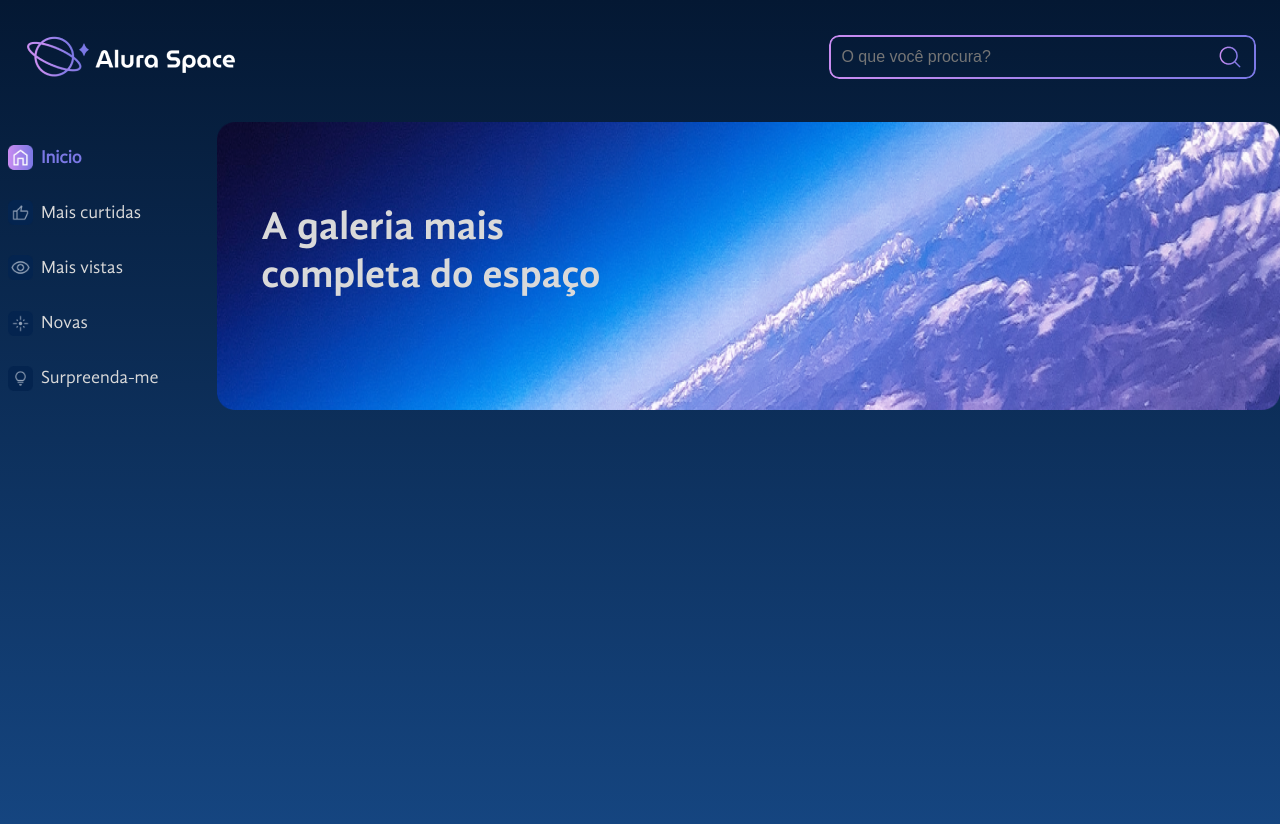
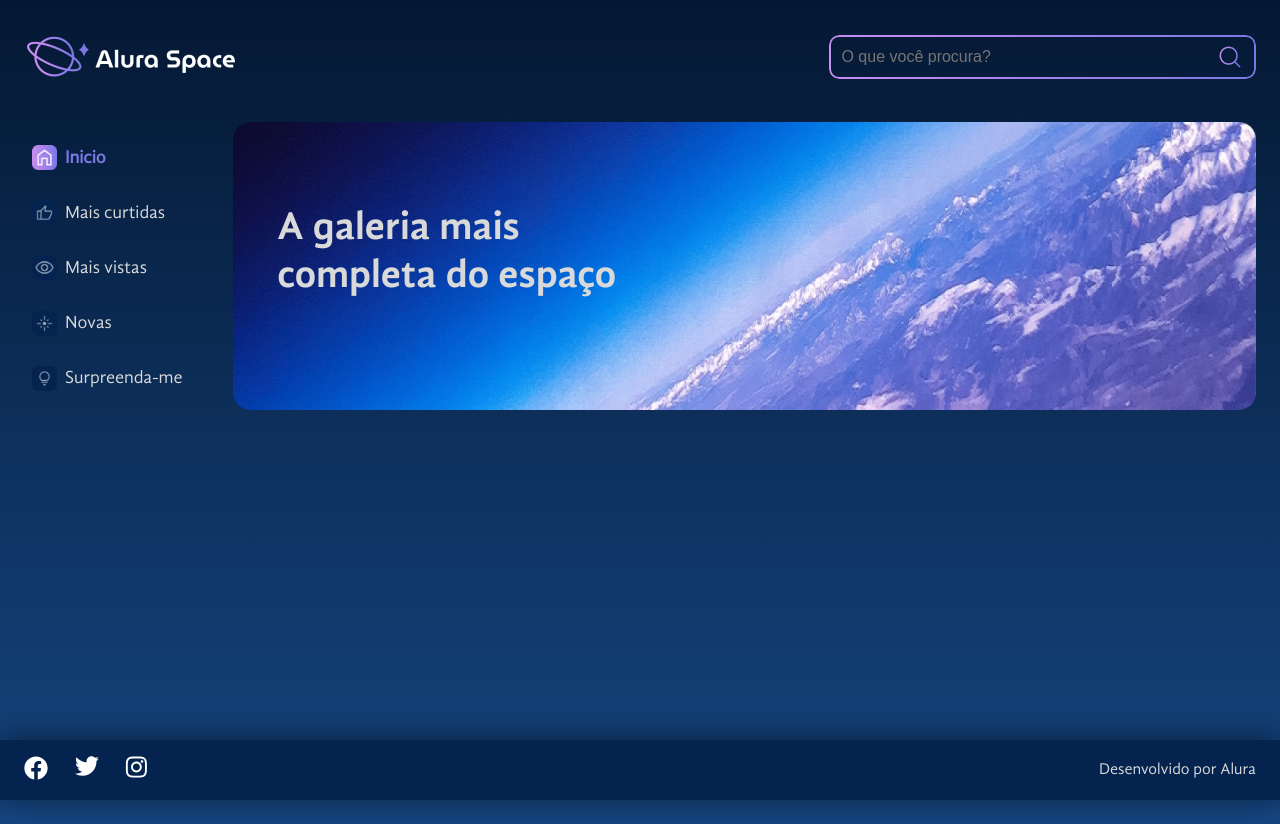
Before and after one commit to pedrohspires/alura-space, a React (Create React App) app: page / in a window 1280 px wide. Built offline with nearby package versions, Linux system fonts and the light colour scheme.

Commit message:
Criando e adicionando rodapé na página inicial

```diff
--- /dev/null
+++ b/src/Components/Rodape/Rodape.module.scss
@@ -0,0 +1,28 @@
+@import "../../Styles/variaveis";
+
+.rodape {
+  background-color: $azul-rodape;
+  display: flex;
+  justify-content: space-between;
+  align-items: center;
+  padding: 0 24px;
+  position: fixed;
+  bottom: 0;
+  height: 60px;
+  width: 100%;
+  box-shadow: 0px -2px 30px rgba($color: #000000, $alpha: 0.5);
+  box-sizing: border-box;
+
+  &__icones {
+    width: 10%;
+    display: flex;
+    justify-content: space-between;
+    cursor: pointer;
+  }
+
+  p {
+    margin: 0;
+    color: $cor-do-texto;
+    font-family: $fonte-normal;
+  }
+}
--- /dev/null
+++ b/src/Components/Rodape/index.jsx
@@ -0,0 +1,38 @@
+import React from 'react';
+import facebook from "./facebook.svg";
+import twitter from "./twitter.svg";
+import instagram from "./instagram.svg";
+import styles from "./Rodape.module.scss";
+
+function Rodape() {
+  return (
+    <footer className={styles.rodape}>
+      <div className={styles.rodape__icones}>
+        <a
+          href="https://www.facebook.com/AluraCursosOnline/"
+          target="_blank"
+          rel="noreferrer"
+        >
+          <img src={facebook} alt="ícone do facebook" />
+        </a>
+        <a
+          href="https://twitter.com/aluraonline?lang=en"
+          target="_blank"
+          rel="noreferrer"
+        >
+          <img src={twitter} alt="ícone do twitter" />
+        </a>
+        <a
+          href="https://www.instagram.com/aluraonline/?hl=en"
+          target="_blank"
+          rel="noreferrer"
+        >
+          <img src={instagram} alt="ícone do instagram" />
+        </a>
+      </div>
+      <p>Desenvolvido por Alura</p>
+    </footer>
+  )
+}
+
+export default Rodape
--- a/src/Paginas/PaginaInicial/index.jsx
+++ b/src/Paginas/PaginaInicial/index.jsx
@@ -2,15 +2,19 @@ import Cabecalho from "../../Components/Cabecalho";
 import Menu from '../../Components/Menu';
 import Banner from "../../Components/Banner";
 import styles from './PaginaInicial.module.scss';
+import Rodape from "../../Components/Rodape";
 
 function PaginaInicial(){
   return (
     <>
       <Cabecalho />
-      <div className={styles.principal}>
-        <Menu />
-        <Banner />
-      </div>
+      <main>
+        <div className={styles.principal}>
+          <Menu />
+          <Banner />
+        </div>
+      </main>
+      <Rodape />
     </>
   );
 }
```
